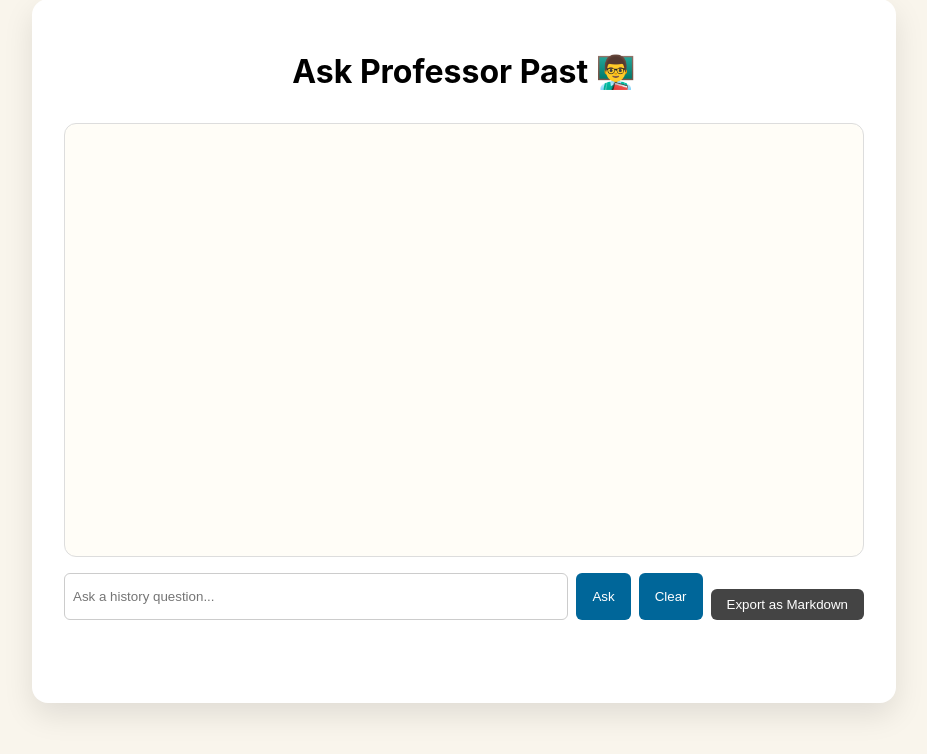
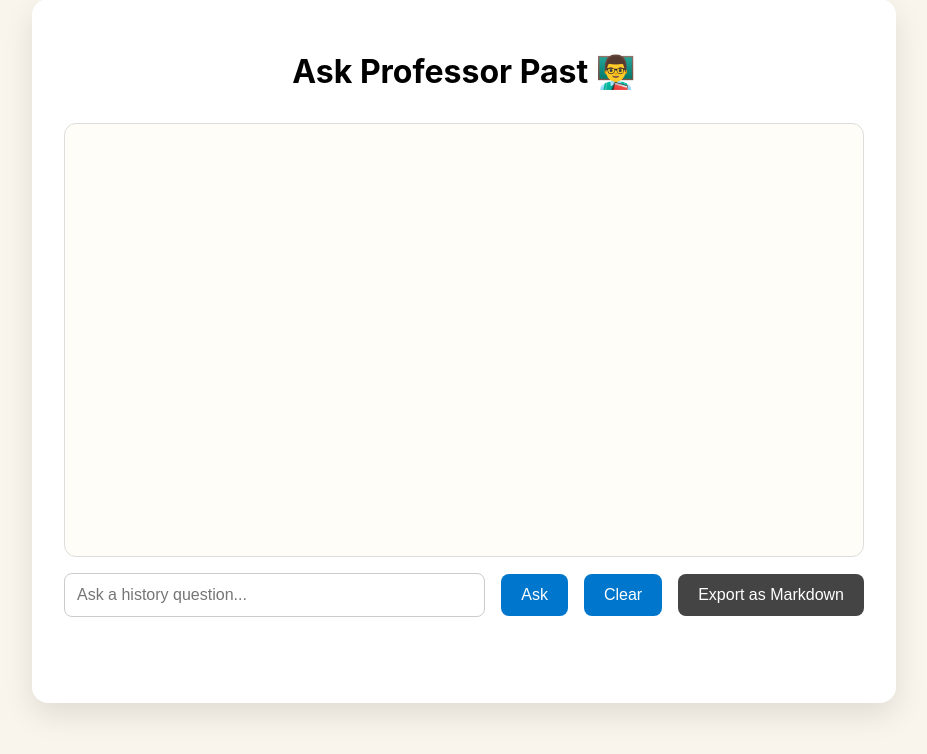
Before and after one commit to 3ixas/ask-professor-past, a Django app: page / in a window 1280 px wide. Shown: the part 33-787 px from the top of the page, without its empty margins (176-1103 px from the left). Run offline with Django 5.2, Linux system fonts and the light colour scheme.

Commit message:
Refine input and button layout.

```diff
--- a/core/static/core/style.css
+++ b/core/static/core/style.css
@@ -40,32 +40,37 @@ h1 {
 }
 
 form {
-    display: flex;
-    gap: 0.5rem;
+  display: flex;
+  flex-wrap: wrap;
+  gap: 1rem;
+  align-items: center;
 }
 
-input {
-    flex: 1;
-    padding: 0.5rem;
-    border: 1px solid #ccc;
-    border-radius: 6px;
+input[type="text"] {
+  flex-grow: 1;
+  padding: 0.75rem;
+  border: 1px solid #ccc;
+  border-radius: 8px;
+  font-size: 1rem;
 }
 
 button {
-    padding: 0.5rem 1rem;
-    background: #006699;
-    color: white;
-    border: none;
-    border-radius: 6px;
-    cursor: pointer;
+  padding: 0.75rem 1.25rem;
+  font-size: 1rem;
+  border: none;
+  border-radius: 8px;
+  cursor: pointer;
+  background-color: #0077cc;
+  color: white;
+  transition: background-color 0.2s ease;
 }
 
 button:hover {
-    background: #004466;
+  background: #005fa3;
 }
 
 .hidden {
-    display: none;
+  display: none;
 }
 
 .bubble {
@@ -109,13 +114,7 @@ button:hover {
 }
 
 #export-chat {
-  margin-top: 1rem;
-  padding: 0.5rem 1rem;
   background: #444;
-  color: white;
-  border: none;
-  border-radius: 6px;
-  cursor: pointer;
 }
 
 #export-chat:hover {
```
